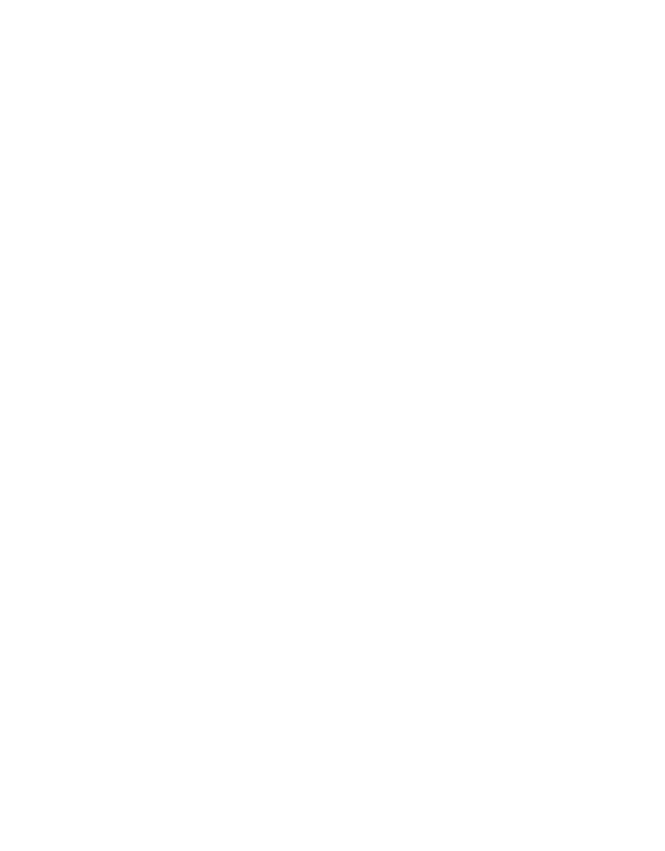
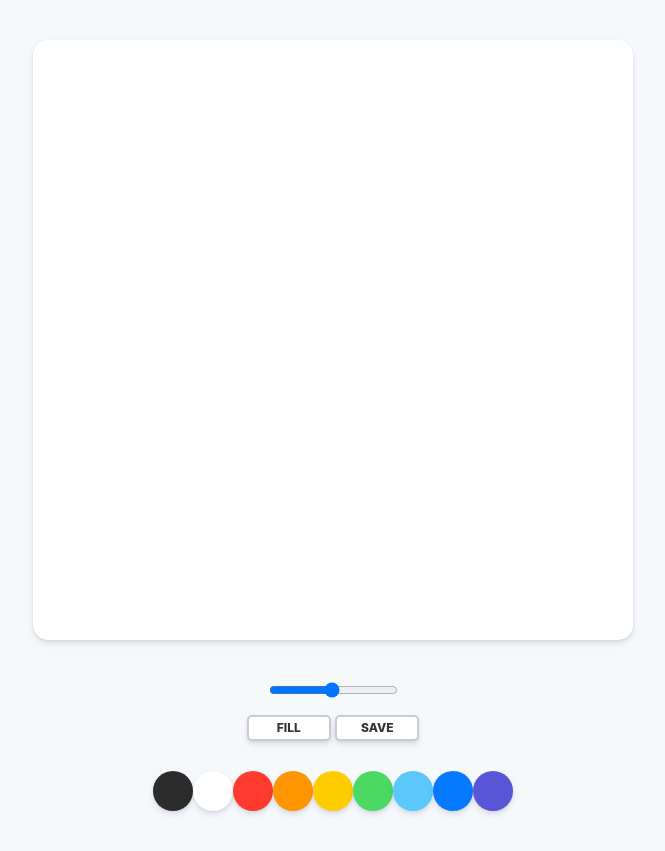
Before and after one commit to seungwooj/vanillaJS-paintboard, a plain HTML site: page index.html in a window 1280 px wide. Shown: the whole page, without its empty margins (307-972 px from the left). Before the commit the page ends 800 px from the top, so only its background shows below. Drawn offline with Linux system fonts and the light colour scheme.

Commit message:
[HTML/CSS] html&css settings for the print board

```diff
--- a/index.html
+++ b/index.html
@@ -7,6 +7,27 @@
     <title>PaintJS</title>
 </head>
 <body>
+    <canvas id="js-Canvas" class="canvas"></canvas>
+    <div class="controls">
+        <div class="controls__range">
+            <input type="range"id="js-Range" min="0.1" max="5.0" value="2.5" step="0.1"/>
+        </div>
+        <div class="controls__btns">
+            <button id="js-Mode">Fill</button>
+            <button id="js-Save">Save</button>
+        </div>
+        <div class="controls__colors" id="js-Colors">
+            <div class="controls__color" style="background-color:#2c2c2c"></div>
+            <div class="controls__color" style="background-color:white"></div>
+            <div class="controls__color" style="background-color:#FF3B30"></div>
+            <div class="controls__color" style="background-color:#FF9500"></div>
+            <div class="controls__color" style="background-color:#FFcc00"></div>
+            <div class="controls__color" style="background-color:#4Cd963"></div>
+            <div class="controls__color" style="background-color:#5AC8FA"></div>
+            <div class="controls__color" style="background-color:#0579FF"></div>
+            <div class="controls__color" style="background-color:#5856D6"></div>
+        </div>
+    </div>
     <script src="app.js"></script>
 </body>
 </html>
--- /dev/null
+++ b/reset.css
@@ -0,0 +1,124 @@
+html,
+body,
+div,
+span,
+applet,
+object,
+iframe,
+h1,
+h2,
+h3,
+h4,
+h5,
+h6,
+p,
+blockquote,
+pre,
+a,
+abbr,
+acronym,
+address,
+big,
+cite,
+code,
+del,
+dfn,
+em,
+img,
+ins,
+kbd,
+q,
+s,
+samp,
+small,
+strike,
+strong,
+sub,
+sup,
+tt,
+var,
+b,
+u,
+i,
+center,
+dl,
+dt,
+dd,
+ol,
+ul,
+li,
+fieldset,
+form,
+label,
+legend,
+table,
+caption,
+tbody,
+tfoot,
+thead,
+tr,
+th,
+td,
+article,
+aside,
+canvas,
+details,
+embed,
+figure,
+figcaption,
+footer,
+header,
+hgroup,
+menu,
+nav,
+output,
+ruby,
+section,
+summary,
+time,
+mark,
+audio,
+video {
+	margin: 0;
+	padding: 0;
+	border: 0;
+	font-size: 100%;
+	font: inherit;
+	vertical-align: baseline;
+}
+/* HTML5 display-role reset for older browsers */
+article,
+aside,
+details,
+figcaption,
+figure,
+footer,
+header,
+hgroup,
+menu,
+nav,
+section {
+	display: block;
+}
+body {
+	line-height: 1;
+}
+ol,
+ul {
+	list-style: none;
+}
+blockquote,
+q {
+	quotes: none;
+}
+blockquote:before,
+blockquote:after,
+q:before,
+q:after {
+	content: "";
+	content: none;
+}
+table {
+	border-collapse: collapse;
+	border-spacing: 0;
+}
--- a/styles.css
+++ b/styles.css
@@ -0,0 +1,66 @@
+@import "reset.css";
+
+body {
+	background-color: #f6f9fc;
+	font-family: -apple-system, BlinkMacSystemFont, "Segoe UI", Roboto, Oxygen,
+		Ubuntu, Cantarell, "Open Sans", "Helvetica Neue", sans-serif;
+	display: flex;
+	flex-direction: column;
+	align-items: center;
+	padding-top: 40px;
+	padding-bottom: 40px;
+}
+
+.canvas {
+	width: 600px;
+	height: 600px;
+	background-color: white;
+	border-radius: 15px;
+	box-shadow: 0 4px 6px rgba(50, 50, 93, 0.11), 0 1px 3px rgba(0, 0, 0, 0.08);
+}
+
+.controls {
+	margin-top: 40px;
+	display: flex;
+	flex-direction: column;
+	align-items: center;
+}
+
+.controls .controls__btns {
+	margin-bottom: 30px;
+}
+
+.controls__btns button {
+	all: unset;
+	cursor: pointer;
+	background-color: white;
+	padding: 5px 0px;
+	width: 80px;
+	text-align: center;
+	border-radius: 5px;
+	box-shadow: 0 4px 6px rgba(50, 50, 93, 0.11), 0 1px 3px rgba(0, 0, 0, 0.08);
+	border: 2px solid rgba(0, 0, 0, 0.2);
+	color: rgba(0, 0, 0, 0.8);
+	text-transform: uppercase;
+	font-weight: 800;
+	font-size: 12px;
+}
+.controls__btns button:active {
+	transform: scale(0.98);
+}
+
+.controls .controls__colors {
+	display: flex;
+}
+
+.controls__colors .controls__color {
+	width: 40px;
+	height: 40px;
+	border-radius: 20px;
+	cursor: pointer;
+	box-shadow: 0 4px 6px rgba(50, 50, 93, 0.11), 0 1px 3px rgba(0, 0, 0, 0.08);
+}
+
+.controls .controls__range {
+	margin-bottom: 15px;
+}
```
